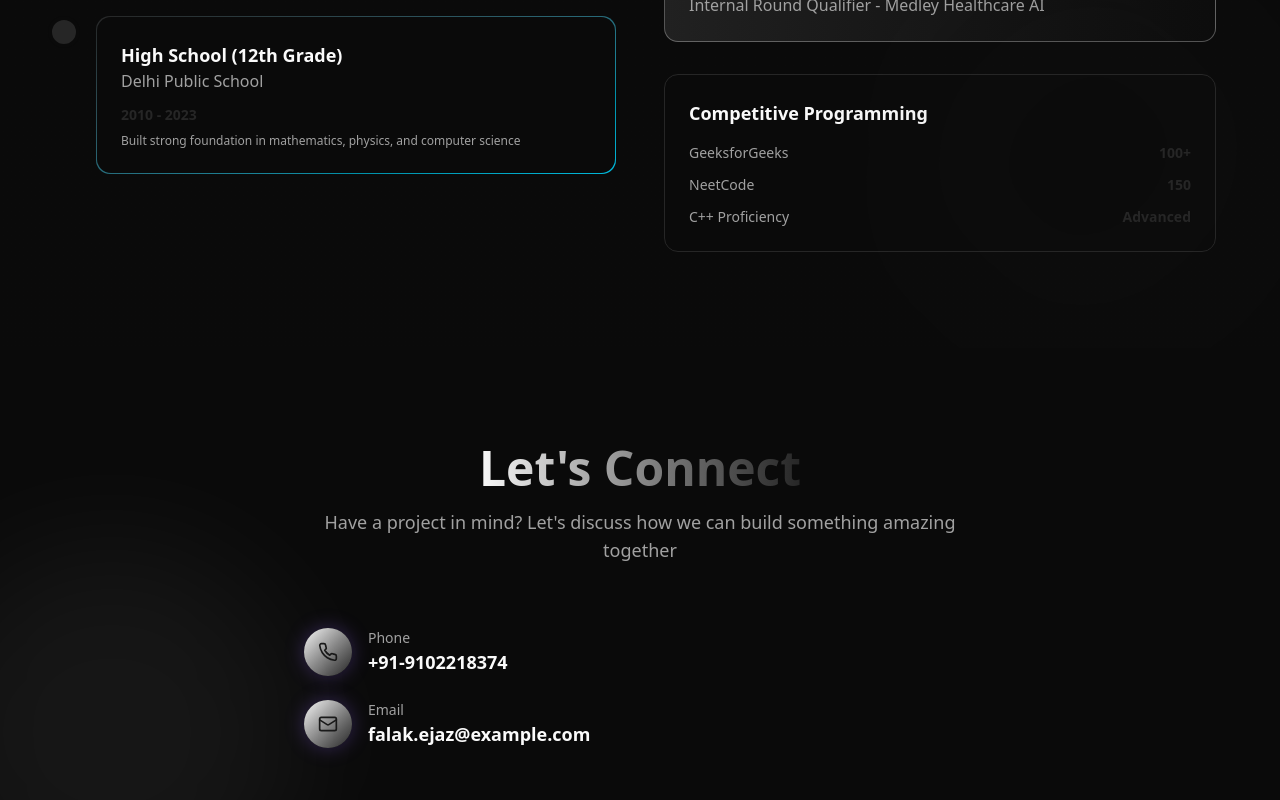
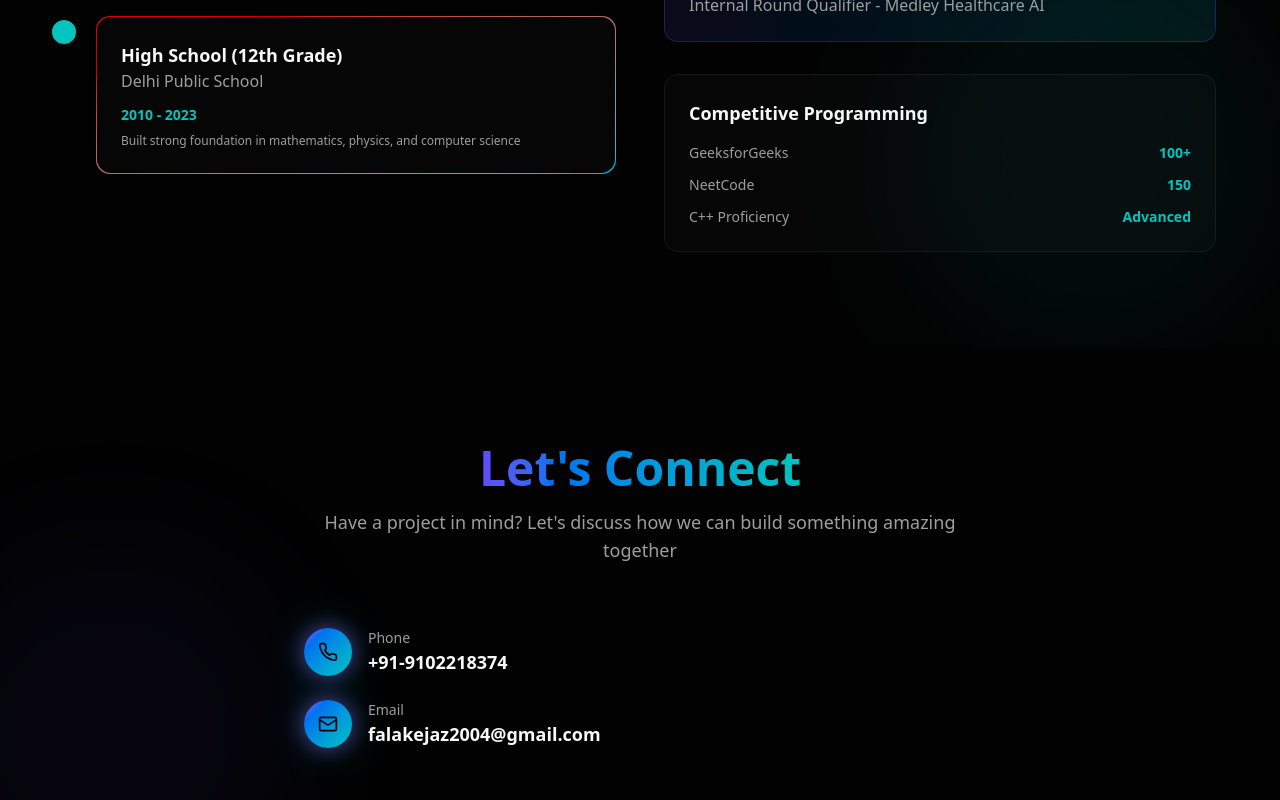
Before and after one commit to Falakejaz786/portfolio-website, a Next.js app: page / in a window 1280 px wide. Shown: the part 3223-4023 px from the top of the page. Built offline with nearby package versions, Linux system fonts and the light colour scheme.

Commit message:
fix email and redesign portfolio with neon theme
#VERCEL_SKIP

Co-authored-by: Falak Ejaz <157350415+Falakejaz786@users.noreply.github.com>

```diff
--- a/app/globals.css
+++ b/app/globals.css
@@ -4,83 +4,77 @@
 @custom-variant dark (&:is(.dark *));
 
 :root {
-  --background: oklch(0.06 0 0);
-  --foreground: oklch(0.95 0 0);
+  --background: oklch(0.08 0 0);
+  --foreground: oklch(0.98 0 0);
   --card: oklch(0.12 0 0);
-  --card-foreground: oklch(0.95 0 0);
+  --card-foreground: oklch(0.98 0 0);
   --popover: oklch(0.12 0 0);
-  --popover-foreground: oklch(0.95 0 0);
-  --primary: oklch(0.45 0.3 250);
-  --primary-foreground: oklch(0.95 0 0);
-  --secondary: oklch(0.35 0.25 200);
-  --secondary-foreground: oklch(0.95 0 0);
+  --popover-foreground: oklch(0.98 0 0);
+  --primary: oklch(0.55 0.25 280);
+  --primary-foreground: oklch(0.98 0 0);
+  --secondary: oklch(0.5 0.3 30);
+  --secondary-foreground: oklch(0.08 0 0);
   --muted: oklch(0.25 0 0);
-  --muted-foreground: oklch(0.65 0 0);
-  --accent: oklch(0.55 0.35 200);
-  --accent-foreground: oklch(0.12 0 0);
+  --muted-foreground: oklch(0.7 0 0);
+  --accent: oklch(0.65 0.35 190);
+  --accent-foreground: oklch(0.08 0 0);
   --destructive: oklch(0.577 0.245 27.325);
   --destructive-foreground: oklch(0.95 0 0);
   --border: oklch(0.2 0 0);
   --input: oklch(0.15 0 0);
-  --ring: oklch(0.55 0.35 200);
-  --chart-1: oklch(0.646 0.222 41.116);
-  --chart-2: oklch(0.6 0.118 184.704);
-  --chart-3: oklch(0.398 0.07 227.392);
-  --chart-4: oklch(0.828 0.189 84.429);
-  --chart-5: oklch(0.769 0.188 70.08);
+  --ring: oklch(0.65 0.35 190);
+  --chart-1: oklch(0.65 0.35 190);
+  --chart-2: oklch(0.6 0.28 280);
+  --chart-3: oklch(0.7 0.3 120);
+  --chart-4: oklch(0.55 0.25 30);
+  --chart-5: oklch(0.55 0.25 280);
   --radius: 0.625rem;
-  --sidebar: oklch(0.985 0 0);
-  --sidebar-foreground: oklch(0.145 0 0);
-  --sidebar-primary: oklch(0.205 0 0);
-  --sidebar-primary-foreground: oklch(0.985 0 0);
-  --sidebar-accent: oklch(0.97 0 0);
-  --sidebar-accent-foreground: oklch(0.205 0 0);
-  --sidebar-border: oklch(0.922 0 0);
-  --sidebar-ring: oklch(0.708 0 0);
+  --sidebar: oklch(0.12 0 0);
+  --sidebar-foreground: oklch(0.98 0 0);
+  --sidebar-primary: oklch(0.55 0.25 280);
+  --sidebar-primary-foreground: oklch(0.98 0 0);
+  --sidebar-accent: oklch(0.65 0.35 190);
+  --sidebar-accent-foreground: oklch(0.08 0 0);
+  --sidebar-border: oklch(0.2 0 0);
+  --sidebar-ring: oklch(0.65 0.35 190);
 }
 
 .dark {
-  --background: oklch(0.06 0 0);
-  --foreground: oklch(0.95 0 0);
-}
-
-.dark {
-  --background: oklch(0.145 0 0);
-  --foreground: oklch(0.985 0 0);
-  --card: oklch(0.145 0 0);
-  --card-foreground: oklch(0.985 0 0);
-  --popover: oklch(0.145 0 0);
-  --popover-foreground: oklch(0.985 0 0);
-  --primary: oklch(0.985 0 0);
-  --primary-foreground: oklch(0.205 0 0);
-  --secondary: oklch(0.269 0 0);
-  --secondary-foreground: oklch(0.985 0 0);
-  --muted: oklch(0.269 0 0);
-  --muted-foreground: oklch(0.708 0 0);
-  --accent: oklch(0.269 0 0);
-  --accent-foreground: oklch(0.985 0 0);
-  --destructive: oklch(0.396 0.141 25.723);
-  --destructive-foreground: oklch(0.637 0.237 25.331);
-  --border: oklch(0.269 0 0);
-  --input: oklch(0.269 0 0);
-  --ring: oklch(0.439 0 0);
-  --chart-1: oklch(0.488 0.243 264.376);
-  --chart-2: oklch(0.696 0.17 162.48);
-  --chart-3: oklch(0.769 0.188 70.08);
-  --chart-4: oklch(0.627 0.265 303.9);
-  --chart-5: oklch(0.645 0.246 16.439);
-  --sidebar: oklch(0.205 0 0);
-  --sidebar-foreground: oklch(0.985 0 0);
-  --sidebar-primary: oklch(0.488 0.243 264.376);
-  --sidebar-primary-foreground: oklch(0.985 0 0);
-  --sidebar-accent: oklch(0.269 0 0);
-  --sidebar-accent-foreground: oklch(0.985 0 0);
-  --sidebar-border: oklch(0.269 0 0);
-  --sidebar-ring: oklch(0.439 0 0);
+  --background: oklch(0.08 0 0);
+  --foreground: oklch(0.98 0 0);
+  --card: oklch(0.12 0 0);
+  --card-foreground: oklch(0.98 0 0);
+  --popover: oklch(0.12 0 0);
+  --popover-foreground: oklch(0.98 0 0);
+  --primary: oklch(0.55 0.25 280);
+  --primary-foreground: oklch(0.08 0 0);
+  --secondary: oklch(0.5 0.3 30);
+  --secondary-foreground: oklch(0.08 0 0);
+  --muted: oklch(0.25 0 0);
+  --muted-foreground: oklch(0.7 0 0);
+  --accent: oklch(0.65 0.35 190);
+  --accent-foreground: oklch(0.08 0 0);
+  --destructive: oklch(0.577 0.245 27.325);
+  --destructive-foreground: oklch(0.95 0 0);
+  --border: oklch(0.2 0 0);
+  --input: oklch(0.15 0 0);
+  --ring: oklch(0.65 0.35 190);
+  --chart-1: oklch(0.65 0.35 190);
+  --chart-2: oklch(0.6 0.28 280);
+  --chart-3: oklch(0.7 0.3 120);
+  --chart-4: oklch(0.55 0.25 30);
+  --chart-5: oklch(0.55 0.25 280);
+  --sidebar: oklch(0.12 0 0);
+  --sidebar-foreground: oklch(0.98 0 0);
+  --sidebar-primary: oklch(0.55 0.25 280);
+  --sidebar-primary-foreground: oklch(0.98 0 0);
+  --sidebar-accent: oklch(0.65 0.35 190);
+  --sidebar-accent-foreground: oklch(0.08 0 0);
+  --sidebar-border: oklch(0.2 0 0);
+  --sidebar-ring: oklch(0.65 0.35 190);
 }
 
 @theme inline {
-  /* optional: --font-sans, --font-serif, --font-mono if they are applied in the layout.tsx */
   --color-background: var(--background);
   --color-foreground: var(--foreground);
   --color-card: var(--card);
@@ -130,10 +124,14 @@
 
 @layer utilities {
   .glow-accent {
-    box-shadow: 0 0 20px rgba(139, 92, 246, 0.3);
+    box-shadow: 0 0 25px rgba(34, 211, 238, 0.4);
   }
 
   .glow-cyan {
-    box-shadow: 0 0 30px rgba(34, 211, 238, 0.2);
+    box-shadow: 0 0 30px rgba(34, 211, 238, 0.3);
+  }
+
+  .glow-neon {
+    box-shadow: 0 0 20px rgba(139, 92, 246, 0.5), 0 0 40px rgba(34, 211, 238, 0.3);
   }
 }
--- a/components/contact.tsx
+++ b/components/contact.tsx
@@ -14,8 +14,8 @@ export default function Contact() {
     {
       icon: Mail,
       label: "Email",
-      value: "falak.ejaz@example.com",
-      href: "mailto:falak.ejaz@example.com",
+      value: "falakejaz2004@gmail.com",
+      href: "mailto:falakejaz2004@gmail.com",
     },
   ]
 
@@ -55,7 +55,7 @@ export default function Contact() {
                     whileHover={{ x: 10 }}
                     className="flex items-start gap-4 group"
                   >
-                    <div className="w-12 h-12 rounded-full bg-gradient-to-br from-primary to-accent flex items-center justify-center flex-shrink-0 group-hover:shadow-lg glow-accent transition-all">
+                    <div className="w-12 h-12 rounded-full bg-gradient-to-br from-primary to-accent flex items-center justify-center flex-shrink-0 group-hover:shadow-lg glow-neon transition-all">
                       <Icon size={20} className="text-primary-foreground" />
                     </div>
                     <div>
```
